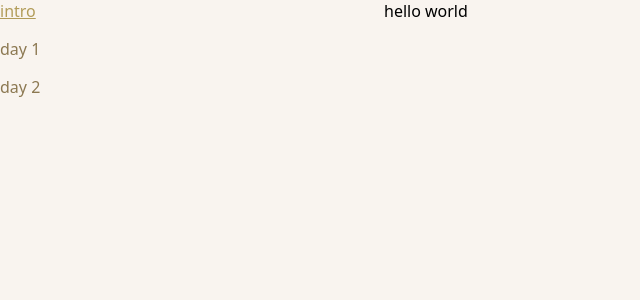
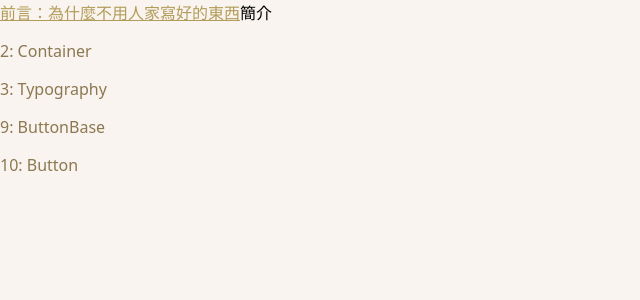
Before and after one commit to ithome-2022-ironman/is-diy-component-lib-a-good-idea, a React (Create React App) app in the folder codes/: page / in a window 1280 px wide. Shown: the top 300 px of the page, without its empty margins (0-640 px from the left). Built offline with nearby package versions, Linux system fonts and the light colour scheme.

Commit message:
[feat] update App content

```diff
--- a/codes/src/components/App/index.tsx
+++ b/codes/src/components/App/index.tsx
@@ -4,14 +4,18 @@ import cn from 'classnames';
 import { css } from '@emotion/css';
 import Link from '@Components/Common/Link';
 import Stack from '@Components/Layout/Stack';
+import Day02 from '@Components/Page/day02';
+import Day03 from '@Components/Page/day03';
+import Day09 from '@Components/Page/day09';
+import Day10 from '@Components/Page/day10';
 
 const appContainer = css({
   height: '100%',
   display: 'flex',
   backgroundColor: '#f9f4ef',
 });
-const side = css({ height: '100%', flex: '1 1 30%' });
-const main = css({ height: '100%', flex: '1 1 70%' });
+const side = css({ height: '100%', maxWidth: '240px', flex: '1 1 auto' });
+const main = css({ height: '100%', flex: '1 1 auto' });
 
 function Routes(): React.ReactElement {
   /* Main */
@@ -20,21 +24,29 @@ function Routes(): React.ReactElement {
       <div className={cn(appContainer)}>
         <div className={cn(side)}>
           <Stack>
-            <Link to="/">intro</Link>
-            <Link to="/01">day 1</Link>
-            <Link to="/02">day 2</Link>
+            <Link to="/">前言：為什麼不用人家寫好的東西</Link>
+            <Link to="/day02">2: Container</Link>
+            <Link to="/day03">3: Typography</Link>
+            <Link to="/day09">9: ButtonBase</Link>
+            <Link to="/day10">10: Button</Link>
           </Stack>
         </div>
         <div className={cn(main)}>
           <Switch>
             <Route exact path="/">
-              <div>hello world</div>
+              <div>簡介</div>
             </Route>
-            <Route path="/01">
-              <div>day 01</div>
+            <Route path="/day02">
+              <Day02 />
             </Route>
-            <Route path="/02">
-              <div>day 02</div>
+            <Route path="/day03">
+              <Day03 />
+            </Route>
+            <Route path="/day09">
+              <Day09 />
+            </Route>
+            <Route path="/day10">
+              <Day10 />
             </Route>
           </Switch>
         </div>
```
